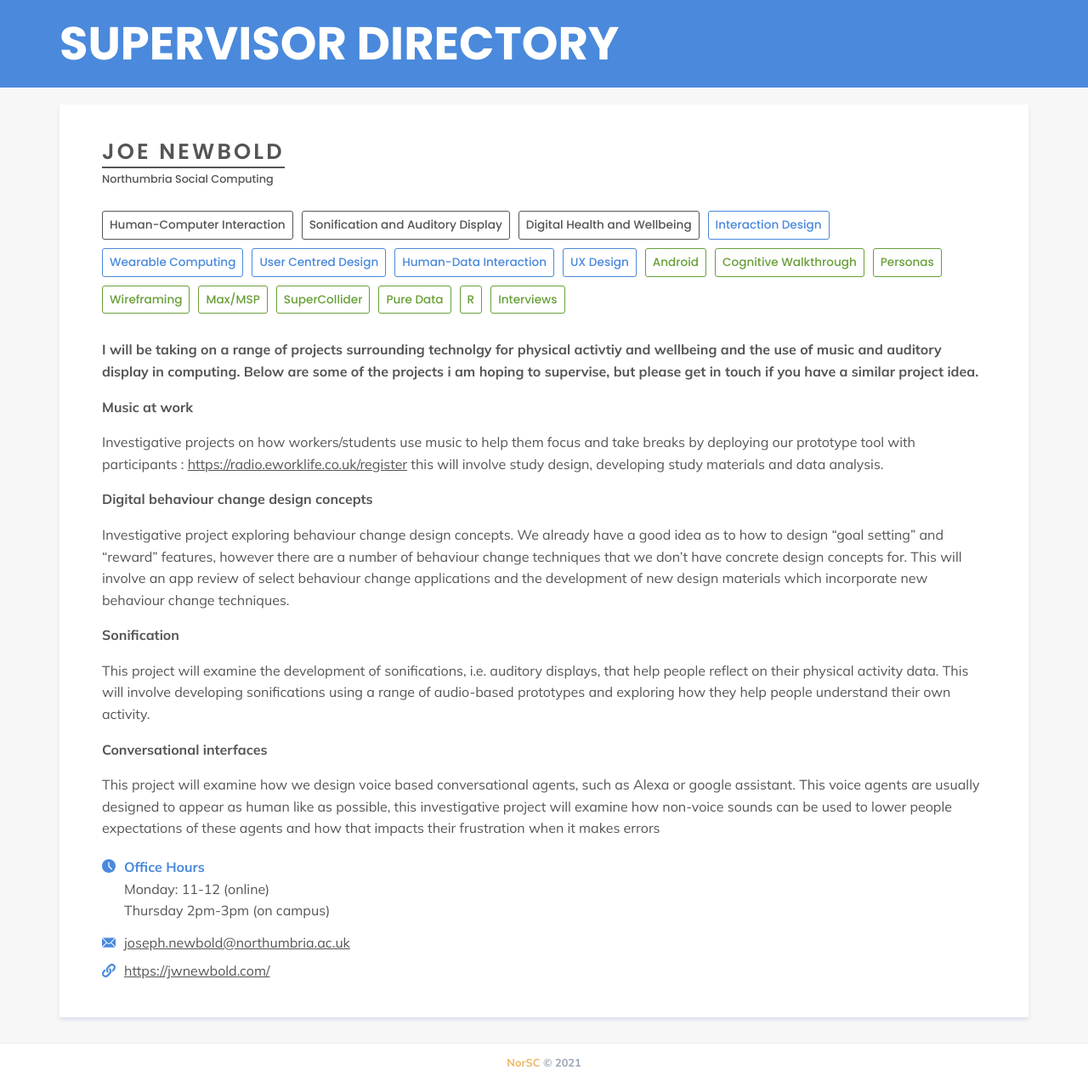
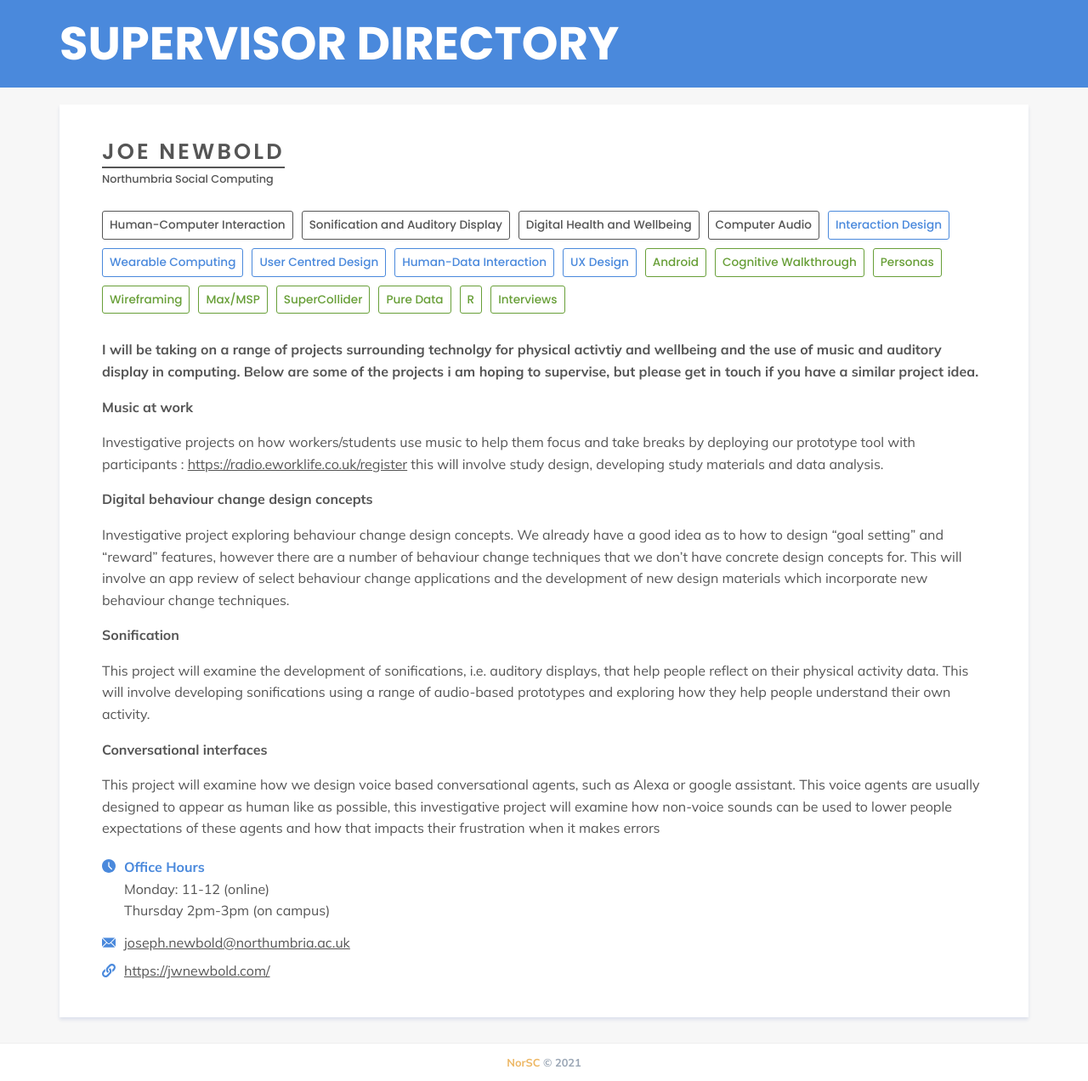
Before and after one commit to NorSC/supervisor-search, a Jekyll site: the page built from _supervisors/joe-newbold.md, in a window 1280 px wide. Shown: the whole page at 85% size. Built offline with Jekyll 4.4.1, drawn with Linux system fonts in a browser that asks for light colours; a script that is not in the unit is left out.

Commit message:
Update Supervisors “joe-newbold”

```diff
--- a/_supervisors/joe-newbold.md
+++ b/_supervisors/joe-newbold.md
@@ -12,6 +12,7 @@ research_themes:
   - Human-Computer Interaction
   - Sonification and Auditory Display
   - Digital Health and Wellbeing
+  - Computer Audio
 additional_keywords:
   - Interaction Design
   - Wearable Computing
```
